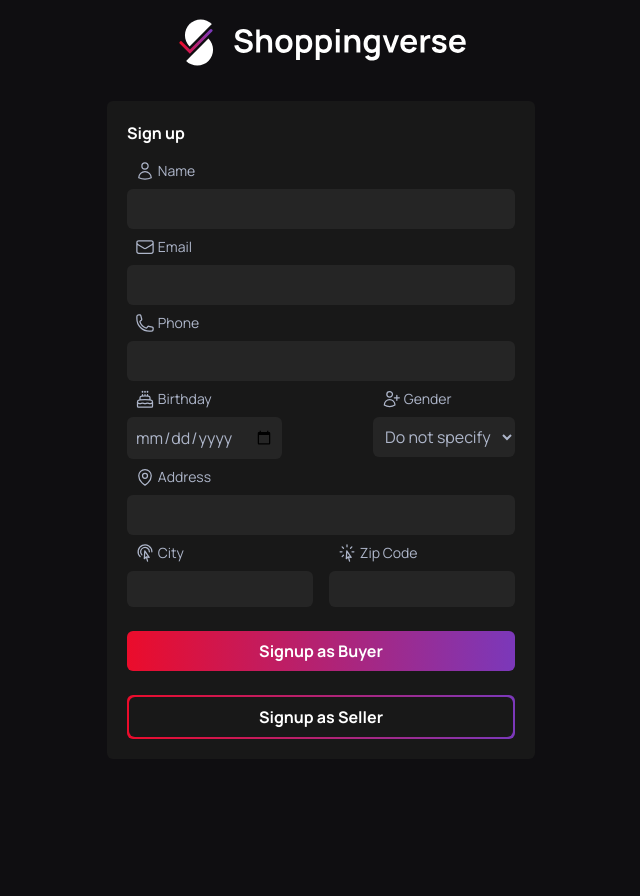
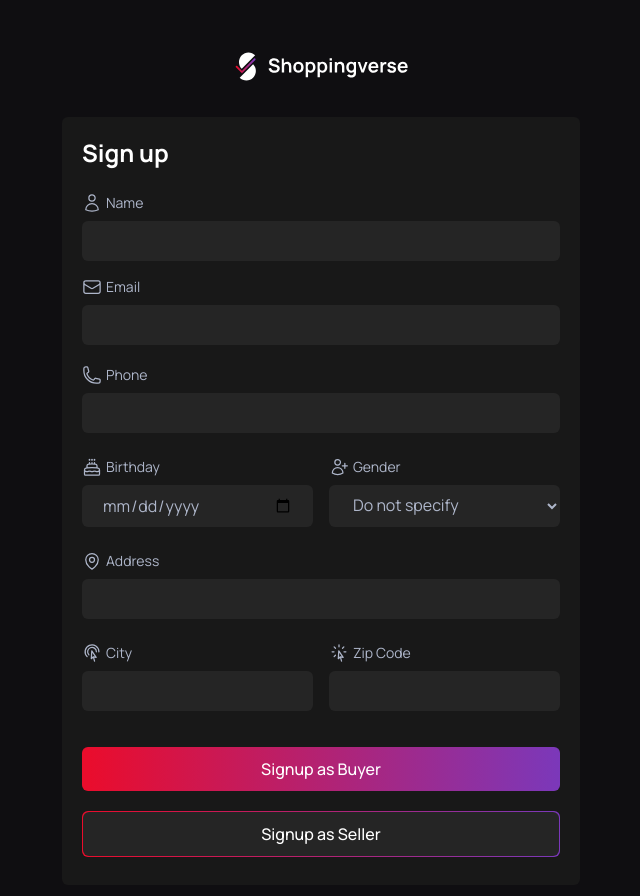
Before and after one commit to Soul-Coders/ecommerce-dapp, a Next.js app: page /auth/signup in a window 1280 px wide. Shown: the top 896 px of the page, without its empty margins (319-959 px from the left). Before the commit the page ends 800 px from the top, so only its background shows below. Built offline with nearby package versions, Linux system fonts and the light colour scheme.

Commit message:
Signup and login UI update

```diff
--- a/components/Card.jsx
+++ b/components/Card.jsx
@@ -1,15 +1,9 @@
-import styles from '../styles/Card.module.css'
+const Card = ({ children }) => {
+  return (
+    <div className="p-4 bg-[#181818] w-fit rounded-md md:p-5">
+      <div className="flex flex-1 flex-col justify-center">{children}</div>
+    </div>
+  );
+};
 
-import React from 'react'
-
-const Card = ( {children} ) => {
-  return (
-    <div className={styles.container}>
-        <main className={styles.main}>
-            {children}
-        </main>
-    </div>
-  )
-}
-
-export default Card
+export default Card;
--- a/pages/auth/login.jsx
+++ b/pages/auth/login.jsx
@@ -1,17 +1,33 @@
 import Head from 'next/head';
+import { Button } from '../../components/Button';
 
 const Login = () => {
   return (
     <div>
       <Head>
-        <title>Create Next App</title>
-        <meta name="description" content="Generated by create next app" />
-        <link rel="icon" href="/favicon.ico" />
+        <title>Login | ShoppingVerse</title>
+        <meta
+          name="description"
+          content="Login page for the ShoppingVerse distributed ecommerce app"
+        />
+        <link rel="icon" href="/icon.svg" />
       </Head>
 
       <main>
-        <div className="container py-12 md:py-16">
-          <h1 className="text-3xl font-bold">Login</h1>
+        <div className="container py-12 grid grid-rows-[min-content_1fr] h-screen">
+          <div className="flex justify-center">
+            <div className="w-44">
+              <img src="/logo.svg" alt="logo" className="w-full" />
+            </div>
+          </div>
+          <div className="flex flex-col gap-4 items-center justify-center lg:-mt-20">
+            <img
+              src="/hero.png"
+              alt="hero"
+              className="w-64 sm:w-full sm:max-w-sm"
+            />
+            <Button>Connect Wallet</Button>
+          </div>
         </div>
       </main>
     </div>
--- a/pages/auth/signup.jsx
+++ b/pages/auth/signup.jsx
@@ -1,5 +1,5 @@
 import Head from 'next/head';
-import Card from '../../components/Card'
+import Card from '../../components/Card';
 
 import {
   UserIcon,
@@ -9,66 +9,75 @@
   CursorArrowRippleIcon,
   CursorArrowRaysIcon,
   CakeIcon,
-  UserPlusIcon
-} from '@heroicons/react/24/outline'
+  UserPlusIcon,
+} from '@heroicons/react/24/outline';
 
 const Signup = () => {
   return (
     <div>
       <Head>
-        <title>Sign up - ShoppingVerse</title>
-        <meta name="description" content="Sign up page for the ShoppingVerse distributed ecommerce app" />
+        <title>Signup | ShoppingVerse</title>
+        <meta
+          name="description"
+          content="Signup page for the ShoppingVerse distributed ecommerce app"
+        />
         <link rel="icon" href="/icon.svg" />
       </Head>
-      <main className='container'>
-        <div className='p-3 flex justify-center'>
-          <img src="/logo.svg" alt="ShoppingVerse Logo" />
+      <main className="container py-12">
+        <div className="flex justify-center">
+          <div className="w-44">
+            <img src="/logo.svg" alt="logo" className="w-full" />
+          </div>
         </div>
-        <div className='p-4 flex justify-center'>
+        <div className="mt-8 flex justify-center">
           <Card>
-            <div>
-              <h1 className="text-1xl p-1 font-bold">Sign up</h1>
-            </div>
-            <form onSubmit='' className='text-1l p-1 text-[#AEB6CA]'>
+            <h1 className="text-xl font-bold md:text-2xl">Sign up</h1>
+            <form onSubmit={() => {}} className="mt-4 text-[#AEB6CA]">
               {/* Name field */}
-              <div className='flex text-sm p-2'>
-                <UserIcon className="h-5 w-5"/>
-                <label className='pd-0.5'>&nbsp;Name</label>
+              <div className="py-2 flex flex-col gap-2">
+                <div className="flex gap-1 text-sm">
+                  <UserIcon className="h-5 w-5" />
+                  <label className="">Name</label>
+                </div>
+                <input type="text" />
               </div>
-              <input type="text" /><br />
 
               {/* e-mail field */}
-              <div className='flex text-sm p-2'>
-                <EnvelopeIcon className="h-5 w-5 align-middle"/>
-                <label>&nbsp;Email</label>
+              <div className="py-2 flex flex-col gap-2">
+                <div className="flex gap-1 text-sm">
+                  <EnvelopeIcon className="h-5 w-5" />
+                  <label className="">Email</label>
+                </div>
+                <input type="email" />
               </div>
-              <input type="text" />
 
               {/* Phone no. */}
-              <div className='flex text-sm p-2'>
-                <PhoneIcon className="h-5 w-5 align-middle"/>
-                <label>&nbsp;Phone</label>
+              <div className="py-3 flex flex-col gap-2">
+                <div className="flex gap-1 text-sm">
+                  <PhoneIcon className="h-5 w-5" />
+                  <label className="">Phone</label>
+                </div>
+                <input type="text" />
               </div>
-              <input type="text" />
 
               {/* Birthday and Gender */}
-              <div className='flex justify-between space-x-4'>
+              <div className="grid grid-cols-1 sm:grid-cols-2 sm:gap-4">
                 {/* Birthday */}
-                <div>
-                  <div className='flex text-sm p-2'>
-                    <CakeIcon className="h-5 w-5"/>
-                    <label for="">&nbsp;Birthday</label>
+                <div className="py-3 flex flex-col gap-2">
+                  <div className="flex gap-1 text-sm">
+                    <CakeIcon className="h-5 w-5" />
+                    <label className="">Birthday</label>
                   </div>
-                  <input type="date" id="dob" name="birthday"/>
+                  <input type="date" id="dob" name="birthday" />
                 </div>
 
                 {/* Gender */}
-                <div>
-                  <div className='flex text-sm p-2'>
-                    <UserPlusIcon className="h-5 w-5 "/>
-                    <label>&nbsp;Gender</label>
+                <div className="py-3 flex flex-col gap-2">
+                  <div className="flex gap-1 text-sm">
+                    <UserPlusIcon className="h-5 w-5 " />
+                    <label className="">Gender</label>
                   </div>
-                  <select value='' onChange=''>
+                  <select className="px-5 py-[9px]">
                     <option value="na">Do not specify</option>
                     <option value="male">Male</option>
                     <option value="female">Female</option>
@@ -77,48 +86,44 @@
               </div>
 
               {/* Address */}
-              <div className='flex text-sm p-2'>
-                <MapPinIcon className="h-5 w-5"/>
-                <label>&nbsp;Address</label>
+              <div className="py-3 flex flex-col gap-2">
+                <div className="flex gap-1 text-sm">
+                  <MapPinIcon className="h-5 w-5" />
+                  <label className="">Address</label>
+                </div>
+                <input type="text" />
               </div>
-              <input type="text" />
 
               {/* City and Zip code */}
-              <div className='flex space-x-4 text-sm'>
-
+              <div className="flex gap-4">
                 {/* City name */}
-                <div>
-                  <div className='flex text-sm p-2'>
-                    <CursorArrowRippleIcon className='h-5 w-5' />
-                    <label>&nbsp;City</label>
+                <div className="py-3 flex flex-col gap-2">
+                  <div className="flex gap-1 text-sm">
+                    <CursorArrowRippleIcon className="h-5 w-5" />
+                    <label className="">City</label>
                   </div>
                   <input type="text" />
                 </div>
 
-
-
                 {/* Zip code */}
-                <div>
-                  <div className='flex text-sm p-2'>
-                    <CursorArrowRaysIcon className='h-5 w-5'/>
-                    <label>&nbsp;Zip Code</label>
+                <div className="py-3 flex flex-col gap-2">
+                  <div className="flex gap-1 text-sm">
+                    <CursorArrowRaysIcon className="h-5 w-5" />
+                    <label className="">Zip Code</label>
                   </div>
                   <input type="text" />
                 </div>
               </div>
-              <br />
 
-
-
-              <button onclick="activateLasers()" className='bg-gradient-to-r from-[#EB0C2B] to-[#7B38BA] text-white font-bold'>
-                Signup as Buyer
-              </button><br></br><br></br>
-              <div class="items-center justify-center">
-                <div class="rounded-md bg-gradient-to-r from-[#EB0C2B] to-[#7B38BA] p-0.5">
-                <button onclick="activateLasers()" className='bg-[#181818] text-white font-bold'>
-                  Signup as Seller
+              <div className="flex flex-col gap-4 mt-6 mb-2 md:gap-5 text-white font-medium">
+                <button className="bg-gradient-to-r from-brand-red to-brand-purple rounded-md py-2.5 text-sm lg:text-base">
+                  Signup as Buyer
                 </button>
-                </div>
+                <button className="rounded-md bg-gradient-to-r from-brand-red to-brand-purple">
+                  <div className="rounded-md py-2.5 bg-[#252525] m-[1px] text-sm lg:text-base">
+                    Signup as Seller
+                  </div>
+                </button>
               </div>
             </form>
           </Card>
--- a/pages/index.jsx
+++ b/pages/index.jsx
@@ -5,9 +5,12 @@
   return (
     <div>
       <Head>
-        <title>Home | Shoppingverse</title>
-        <meta name="description" content="Generated by create next app" />
-        <link rel="icon" href="/favicon.ico" />
+        <title>Home | ShoppingVerse</title>
+        <meta
+          name="description"
+          content="Homepage for the ShoppingVerse distributed ecommerce app"
+        />
+        <link rel="icon" href="/icon.svg" />
       </Head>
 
       <main>
--- a/styles/Card.module.css
+++ /dev/null
@@ -1,17 +0,0 @@
-.container {
-    padding: 1rem 1rem;
-    background: #181818;
-    width: fit-content;
-    max-width: 50%;
-    border-radius: 6px;
-}
-
-.main {
-    min-height: 10vh;
-    padding: 0rem 0;
-    flex: 1;
-    display: flex;
-    flex-direction: column;
-    justify-content: center;
-    align-items: start;
-}
--- a/styles/globals.css
+++ b/styles/globals.css
@@ -9,15 +9,8 @@
     @apply font-body text-white bg-background;
   }
 
-  input, select {
-    @apply p-2 bg-[#252525] rounded-md w-full box-border
-  }
-
-   /* {
-    @apply w-full box-border bg-black
-  } */
-
-  button {
-    @apply p-2 rounded-md w-full box-border
+  input,
+  select {
+    @apply px-5 py-2 bg-[#252525] rounded-md w-full box-border outline-none focus:outline-2 focus:outline-offset-0 focus:outline-neutral-400;
   }
 }
```
